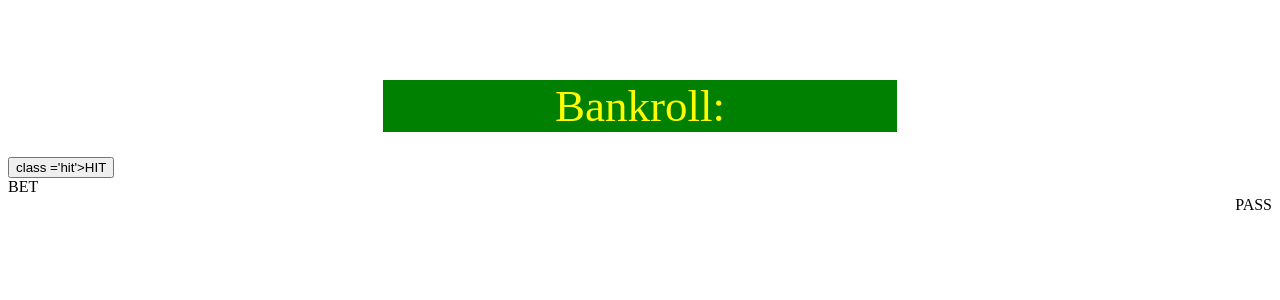
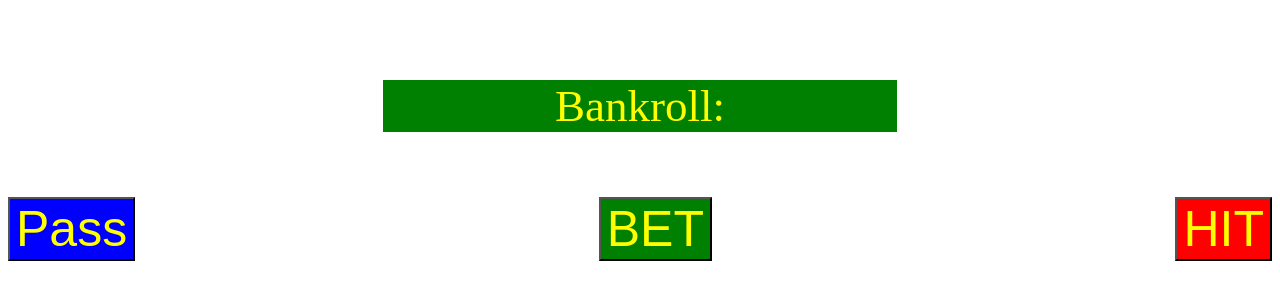
Before and after one commit to WilliamRausch/BlackJack, a plain HTML site: page index.html in a window 1280 px wide. Shown: the part 370-670 px from the top of the page. Drawn offline with Linux system fonts and the light colour scheme.

Commit message:
styling buttons

```diff
--- a/index.html
+++ b/index.html
@@ -6,9 +6,11 @@
 </head>
 <body>
 <div class='bankroll'>Bankroll:</div>
-<button> class ='hit'>HIT</button>
-<div class ='bet'>BET</div>
-<div class='pass'>PASS</div>
+<div class="buttons">
+<button class ='hit'>HIT</button>
+<button class = 'pass'>Pass</button>
+<button class ='bet'>BET</button>
+</div>
 <div class='deck'></div>
 <div class="playercard1"></div>
 <div class="playercar2"></div>
--- a/style.css
+++ b/style.css
@@ -5,16 +5,29 @@
 	margin-left: 375px;
 	margin-right:375px;
 	margin-top: 450px;
-	margin-bottom: 25px;
+	margin-bottom: 65px;
 	font-size: 45px;
 }
 .hit{
-	background=color: yellow;
-	text-align: center;
-
-	font-size: 20px;
+	color: yellow;
+	float:right;
+	background-color: red;
+	font-size: 50px;
 }
 .pass{
 	text-align: right;
 	margin-bottom:65px;
+	font-size: 50px;
+	color: yellow;
+	float: left;
+	background-color: blue;
 }
+.bet{
+	color: yellow;
+	background-color: green;
+	font-size: 50px;
+
+}
+.buttons{
+	text-align:center;
+}
```
